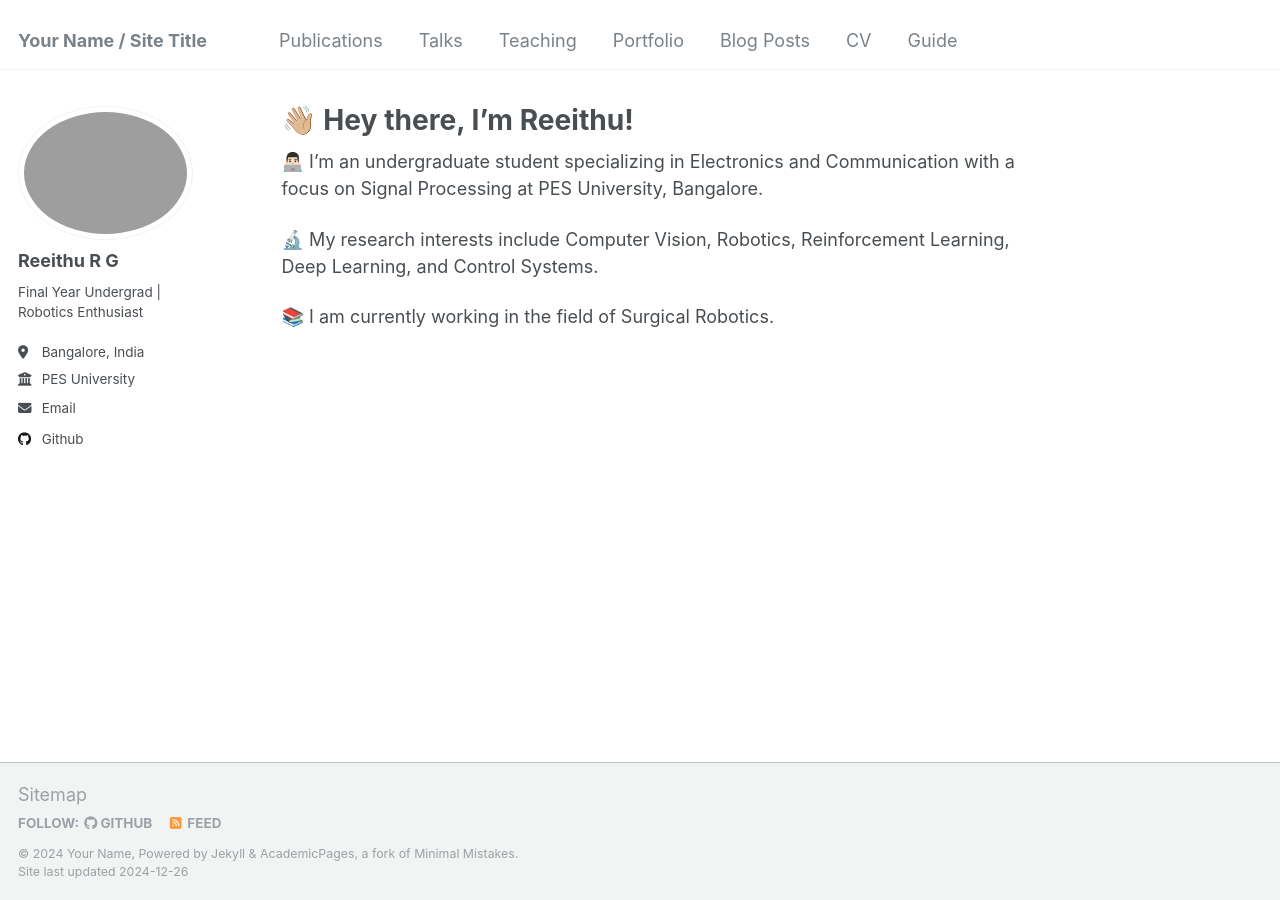
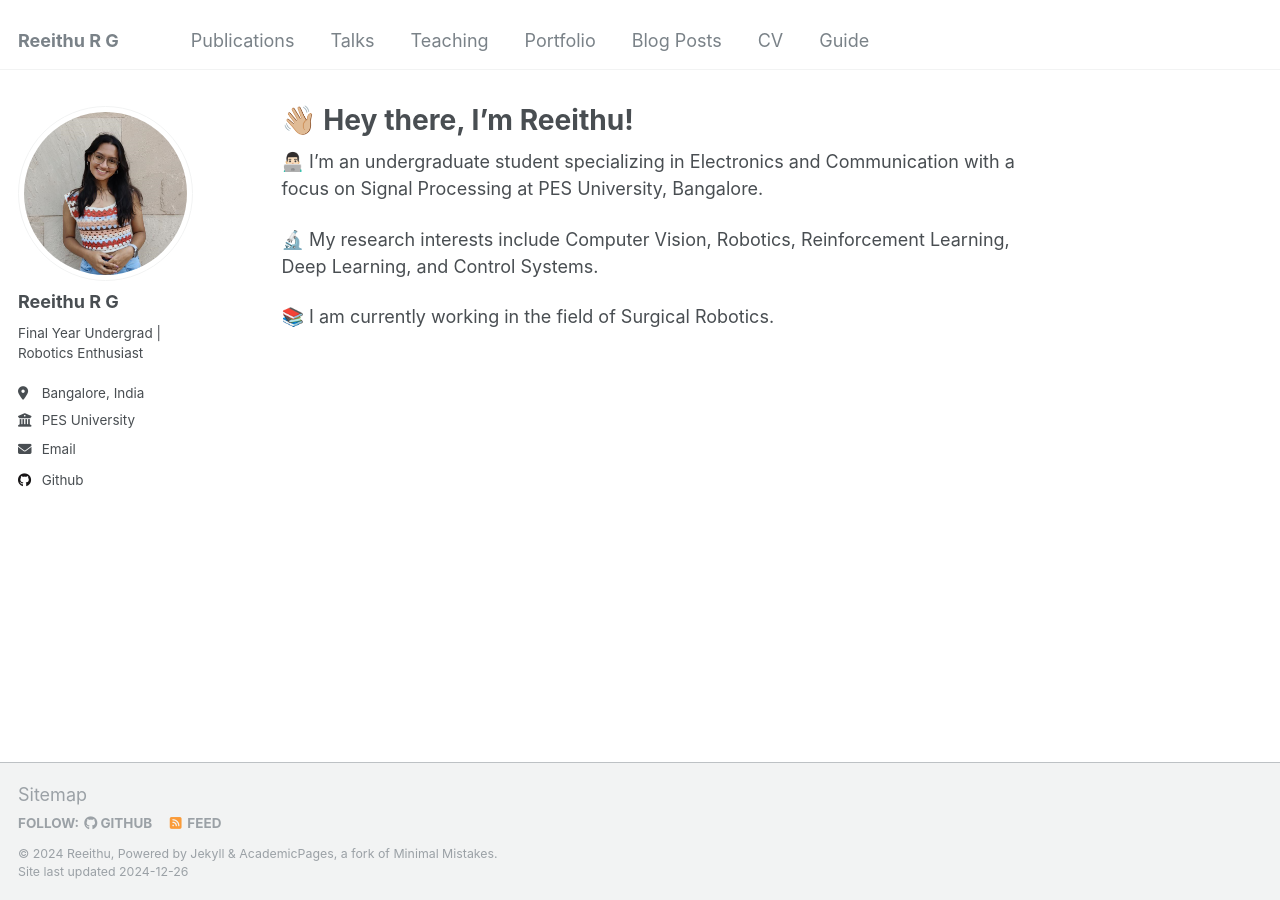
Before and after one commit to reeithu/reeithu.github.io, a Jekyll site: the page built from _pages/about.md, in a window 1280 px wide. Built offline with Jekyll 4.4.1, drawn with Linux system fonts in a browser that asks for light colours.

Commit message:
Update photo

```diff
--- a/_config.yml
+++ b/_config.yml
@@ -8,9 +8,9 @@
 
 # Basic Site Settings
 locale                   : "en-US"
-title                    : "Your Name / Site Title"
+title                    : "Reeithu R G"
 title_separator          : "-"
-name                     : &name "Your Name"
+name                     : &name "Reeithu"
 description              : &description "personal description"
 url                      : https://reeithu.github.io # the base hostname & protocol for your site e.g. "https://[your GitHub username].github.io"
 baseurl                  : "" # the subpath of your site, e.g. "/blog"
@@ -21,7 +21,7 @@ repository               : "reeithu.github.io"
 #               Additional customization can be done by editing /_includes/author-profile.html
 author:
   # Biographic information
-  avatar           : "reeithu.png"
+  avatar           : "profile_picture_reeithu.png"
   name             : "Reeithu R G"
   pronouns         : # example: "she/her"
   bio              : "Final Year Undergrad | Robotics Enthusiast"
```
